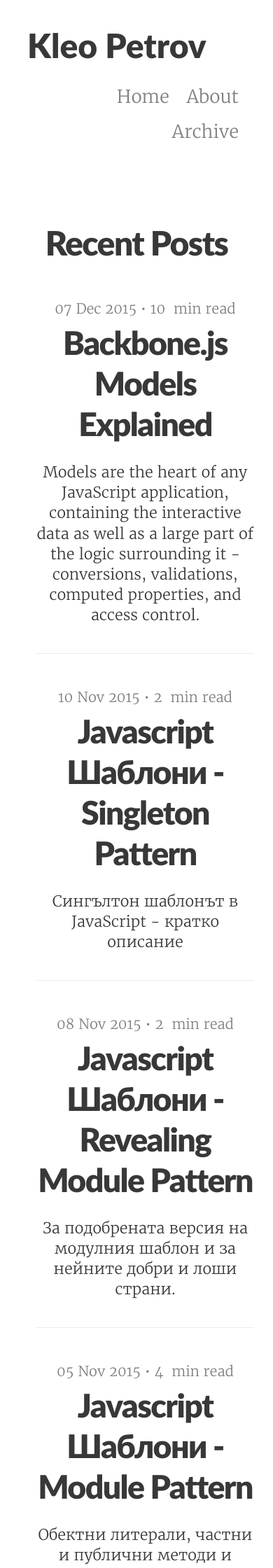
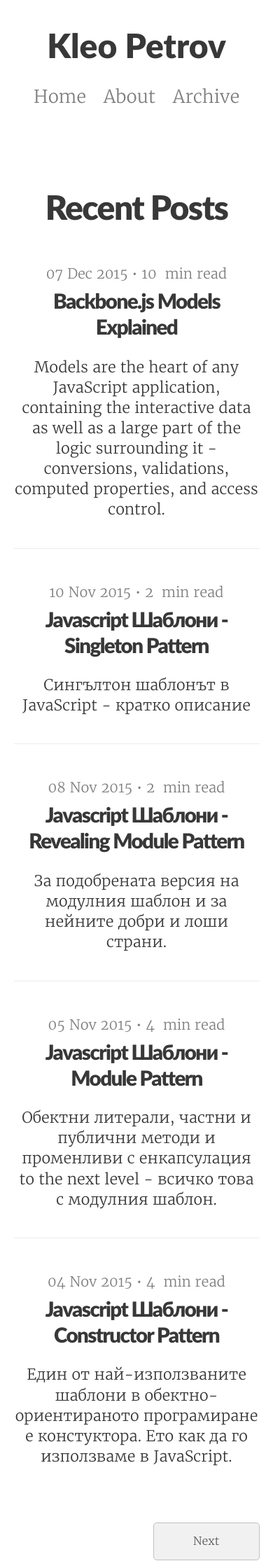
Before and after one commit to KleoPetroff/kleopetroff.github.io, a Jekyll site: the page built from index.html, in a window 390 px wide. Shown: the top 2240 px of the page at 70% size. Built offline with Jekyll 4.4.1, drawn with Linux system fonts in a browser that asks for light colours; the list of posts is cut into pages by our own code.

Commit message:
inline some of the media queries in default.html

```diff
--- a/_layouts/default.html
+++ b/_layouts/default.html
@@ -52,6 +52,16 @@
             .previous { float: left; }
             .next     { float: right }
             .previous, .next { width: 130px; text-align: center; display: none; padding: 15px 10px; border: 1px solid #c1c1c1; border-radius: 5px; color: #5d5d5d; text-decoration: none; }
+            @media all and (max-width: 768px) {
+                .logo { float: none; display: block; text-align: center; margin-top: 0; }
+                .header-navigation { float: none }
+                .navigation { text-align: center; display: block;}
+                .container { width: 90% }
+                .column, .columns { margin-left: 0 }
+            }
+            @media all and (max-width: 950px) {
+                .posts h2 { font-size: 1.85em }
+            }
         </style>
         <script>
             var cb = function() {
--- a/assets/_scss/vendors/_media-queries.scss
+++ b/assets/_scss/vendors/_media-queries.scss
@@ -130,11 +130,6 @@
 }
 
 @media all and (max-width: 768px) {
-    .navigation {
-        text-align: center;
-        display: block;
-    }
-
     .header-navigation {
         clear: both;
         float: none;
```
Also changed, not shown: assets/css/styles.css.
